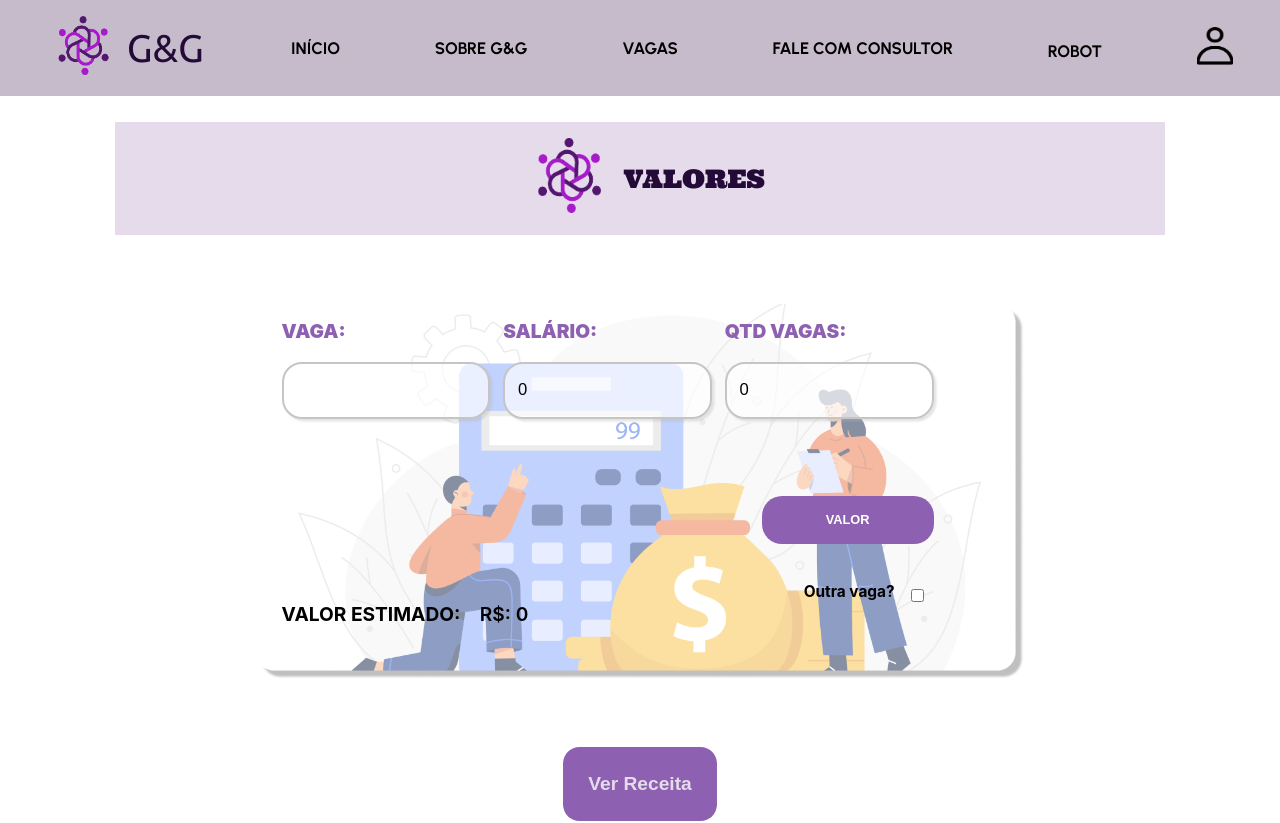
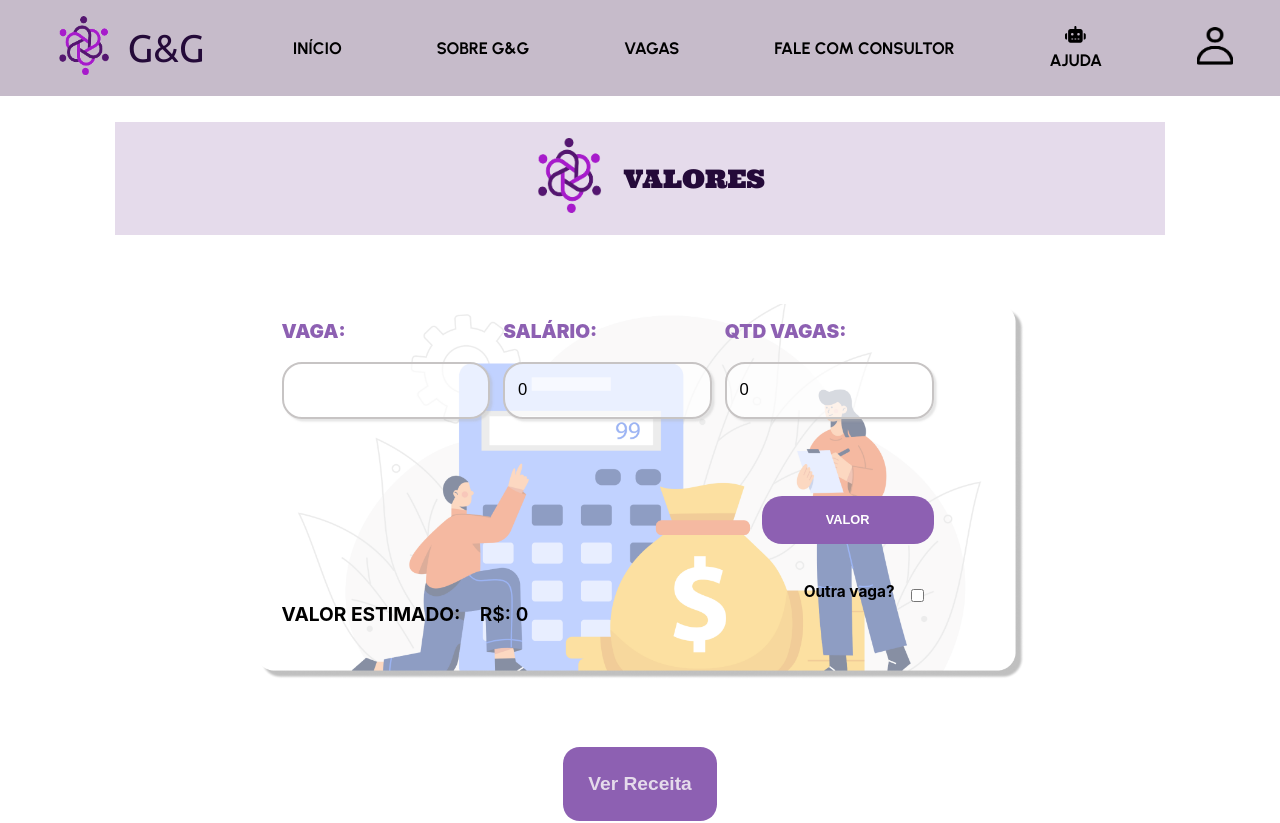
Before and after one commit to myslium/tcc-g-g, a React (Create React App) app: page /cartaogg in a window 1280 px wide. Shown: the top 823 px of the page. Built offline with nearby package versions, Linux system fonts and the light colour scheme; a web font is replaced by a local one.

Commit message:
cabecalho cartao tava errado

```diff
--- a/src/pages/cartaogg/index.jsx
+++ b/src/pages/cartaogg/index.jsx
@@ -145,9 +145,11 @@ export default function Cartaogg() {
                 link3='/vagas'
                 titulo4='Fale com consultor'
                 link4='/falecomconsultor'
-                    tituloo5='ROBOT'
                 link5='/bot'
+                titulo5='fa-solid fa-robot'
+                tituloo5='AJUDA'
                 aparecer={true}
+
             />
 
             <TituloMenor titulo='Valores' />
@@ -234,7 +236,7 @@ export default function Cartaogg() {
                 </div>
             </div>
 
-<Footer/>
+            <Footer />
         </div>
 
 
```
Lines whose indentation alone changed are shown as unchanged.
